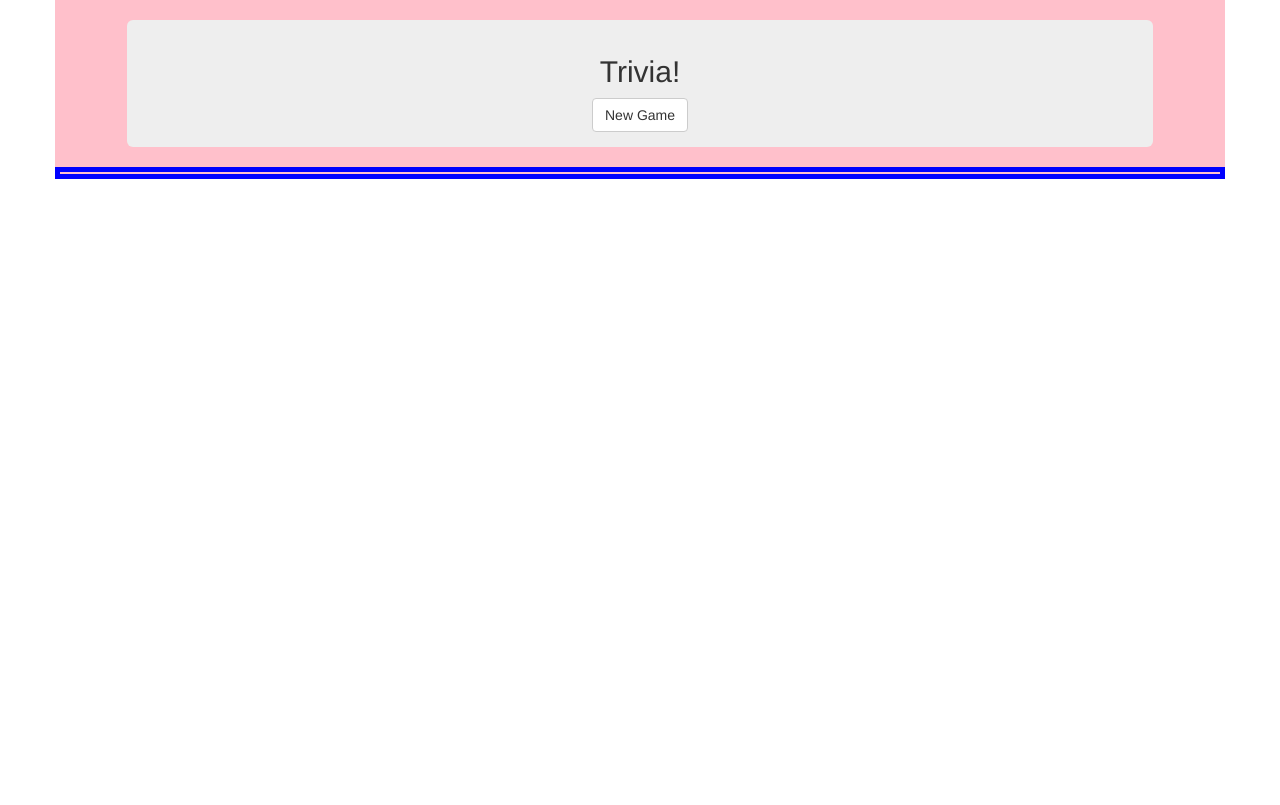
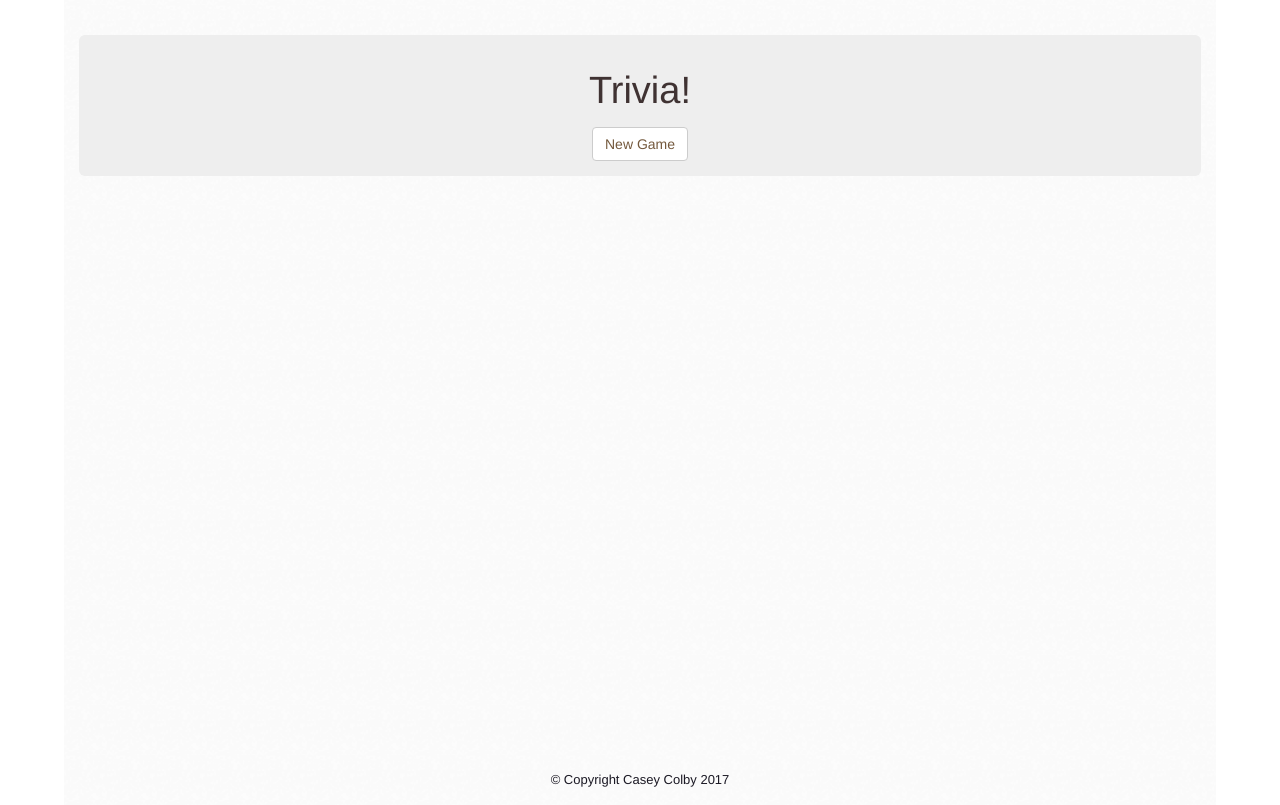
Before and after one commit to cecolby11/TriviaGame, a PHP site: page / in a window 1280 px wide. Before the commit the page ends 179 px from the top, so only its background shows below. Run offline with PHP 8.4, Linux system fonts and the light colour scheme; some libraries are stand-ins or nearby versions.

Commit message:
css styling

```diff
--- a/assets/css/style.css
+++ b/assets/css/style.css
@@ -1,21 +1,59 @@
-/*page*/
+/*color vars*/
+:root {
+  --light-color: #b5c1b4;
+  --lightest-color: #dcd9c6;
+  --dark-color: #1b1924;
+  --darkgreen-color: #52591f;
+  --purple-color: #3f3232;
+  --brown-color: #74593d;
+}
+
+/*page styling*/
 .page{
-
+  background-image: url("../images/textures/cream_dust_transparent_90.png");
+  width: 90%;
+  margin: 0 auto;
+  padding-top: 15px;
+  color: var(--dark-color);
+}
+h1,h2,h3 {
+  color: var(--purple-color);
 }
 .container{
-  background: pink;
+  max-width: 100%;
+  min-height: calc(100vh - 100px); /*viewport height - footer height - footer margin - footer border... put viewport in html links!*/
 }
-.page-header {
-  margin: 0; /*remove default top*/
+footer{
+  height: 50px;
+  line-height: 50px;
+  margin-top: 40px;
+  padding: 0;
+  font-size: small;
+  text-align: center;
+  color: var(--dark-color);
 }
 .jumbotron{
-  width: 90%;
   margin: 20px auto;
   text-align: center;
   padding: 15px;
 }
+.jumbotron h1 {
+  color: var(--purple-color);
+  font-size: 38px;
+}
 p{
   font-size: 18px;
+  font-weight: normal;
+}
+.main-content .panel {
+  background: #eee;
+}
+.main-content .page-header {
+  margin: 0; /*remove default top*/
+  text-shadow: 1px 1px 1px var(--white-color);
+}
+.start-button{
+  color: var(--brown-color);
 }
 
 /* content sections*/
@@ -23,7 +61,9 @@ p{
   text-align:center;
 }
 .question-text{
-
+  font-size: 32px;
+  padding: 12px;
+  color: var(--darkgreen-color);
 }
 .result-section{
   text-align: center;
@@ -38,9 +78,15 @@ p{
 
 }
 .choice-item{
-  margin: 10px auto;
+  margin: 12px auto;
   display: block;
-  width: 50%;
+  width: 40%;
+  background: var(--lightest-color);
+  color: var(--darkgreen-color);
+}
+.choice-item:hover{
+  background: var(--darkgreen-color);
+  color: var(--lightest-color);
 }
 .score-section{
 
--- a/assets/javascript/app.js
+++ b/assets/javascript/app.js
@@ -11,7 +11,7 @@ function resetAppState() {
 
     interval: null, // to hold the interval so it can be stopped
     timeToAnswer: 25,
-    timeBeforeNextQuestion: 7,
+    timeBeforeNextQuestion: 6,
 
     questionIndex: 0,
     currentQuestionObject: null,
@@ -68,6 +68,8 @@ function initializeApp() {
 // ===============
 
 $(document).ready(function() {
+  // uses backstretch jquery plugin
+  $('body').backstretch('assets/images/chocolate.jpg');
 
   var gameplay = {
 
@@ -146,7 +148,7 @@ $(document).ready(function() {
 
     resetCountdown: function() {
       appState.timeToAnswer = 25;
-      appState.timeBeforeNextQuestion = 7;
+      appState.timeBeforeNextQuestion = 6;
       // make sure to RESET the interval value too so it doesn't double up
       appState.interval = null;
     },
@@ -308,16 +310,16 @@ $(document).ready(function() {
         var key = Object.keys(appState.scoreCounters)[i];
         if(appState.scoreCounters.hasOwnProperty(key)){
           var value = appState.scoreCounters[key];
-          var newElement = $('<p>' + value + '</p>');
+          var newElement = $('<p>' + key + ": " + value + '</p>');
           newElement.attr('data-key',key);
           newElement.addClass('score score-value ' + key);
-          $('.'+key).append(newElement);
+          $('.'+key).html(newElement);
         }
       }
     },
 
     displayEndText: function() {
-      var newText = 'Not bad, can you top that? Click \'new game\' to play again.';
+      var newText = 'Can you top that? Click \'new game\' to play again.';
       $('.instruction-section').html(newText);
     },
 
@@ -335,7 +337,6 @@ $(document).ready(function() {
         $('.instruction-section').empty();
         $('.start-button').addClass('hidden');
         $('.score-section').removeClass('hidden');
-        $('.content-panel').removeClass('hidden');
       }
 
       if(appState.phase === 'initialize'){
@@ -350,6 +351,7 @@ $(document).ready(function() {
 
       }
       else if(appState.phase === 'waitingForAnswer'){
+        $('.content-panel').removeClass('hidden');
         browser.renderQuestion(appState.currentQuestionObject);
         browser.renderChoiceItems(appState.currentQuestionObject);
       }
--- a/index.html
+++ b/index.html
@@ -11,6 +11,8 @@
   src="https://code.jquery.com/jquery-2.2.4.js"
   integrity="sha256-iT6Q9iMJYuQiMWNd9lDyBUStIq/8PuOW33aOqmvFpqI="
   crossorigin="anonymous"></script>
+  <!-- jquery plugin - for img behind page content -->
+  <script type="text/javascript" src="https://cdnjs.cloudflare.com/ajax/libs/jquery-backstretch/2.0.4/jquery.backstretch.min.js"></script>
   <script type="text/javascript" src=assets/javascript/app.js></script>
 
 </head>
@@ -22,23 +24,20 @@
     <div class="col-md-12">
       <!-- jumbotron -->
       <div class="jumbotron">
-        <h2>Trivia!</h2>
-        <h4 class="instruction-section"></h4>
+        <h1>Trivia!</h1>
+        <p class="instruction-section"></p>
         <button class="btn btn-default start-button">New Game</button>
       </div>
       <!-- /.jumbotron -->
     </div>
   </div>
 
-  <div class="row" style="border: blue thick solid">
-    <div class="col-md-8">
+  <div class="row">
+    <div class="col-md-9">
       <!-- panel -->
       <div class="panel panel-default content-panel hidden">
         <!-- panel body -->
         <div class="panel-body">
-          <div class="page-header">
-            <h2>Your Question Is...</h2>
-          </div>
 
           <div class="question-section">
               <!-- question displayed here -->
@@ -57,7 +56,7 @@
       <!-- /.panel -->
     </div>
 
-    <div class="col-md-4">
+    <div class="col-md-3">
       <div class="row">
         <div class="col-md-12">
           <!-- panel -->
@@ -83,9 +82,9 @@
               <div class="page-header">
                 <h3>Your Score</h3>
               </div>
-              <h4 class="score correct">Correct: </h4>
-              <h4 class="score incorrect">Incorrect: </h4>
-              <h4 class="score unanswered">Unanswered: </h4>
+              <p class="score correct">correct: </p>
+              <p class="score incorrect">incorrect: </p>
+              <p class="score unanswered">unanswered: </p>
             </div>
             <!-- /.panel-body -->
           </div>
@@ -96,10 +95,17 @@
   </div>
 
   <!-- section divs -->
-
-
   </div>
   <!-- /.container -->
+
+  <footer>
+    <div class="row">
+      <div class="col-md-12">
+        &#169; Copyright Casey Colby 2017
+      </div>
+    </div>
+  </footer>
+
 </div>
 <!-- /.page -->
 </body>
```
Also changed, not shown: assets/images/chocolate.jpg (added), assets/images/textures/cream_dust.png (added), assets/images/textures/cream_dust_transparent_90.png (added), assets/images/textures/cream_dust_transparent_95.png (added).
